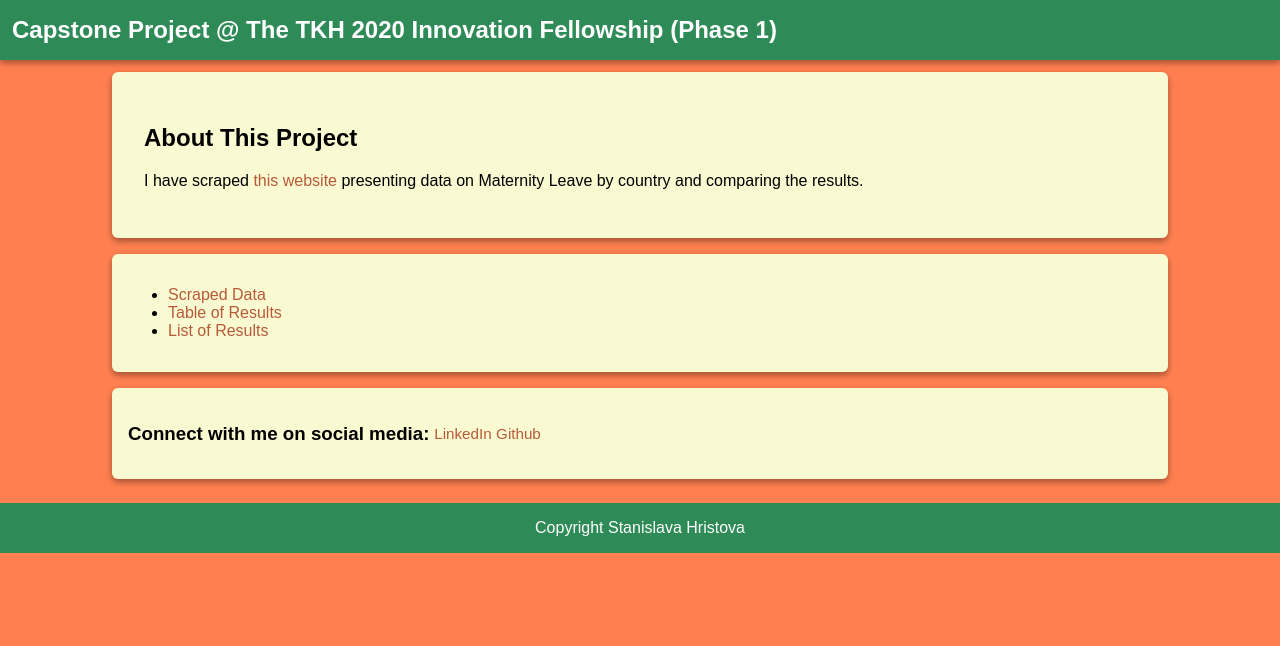
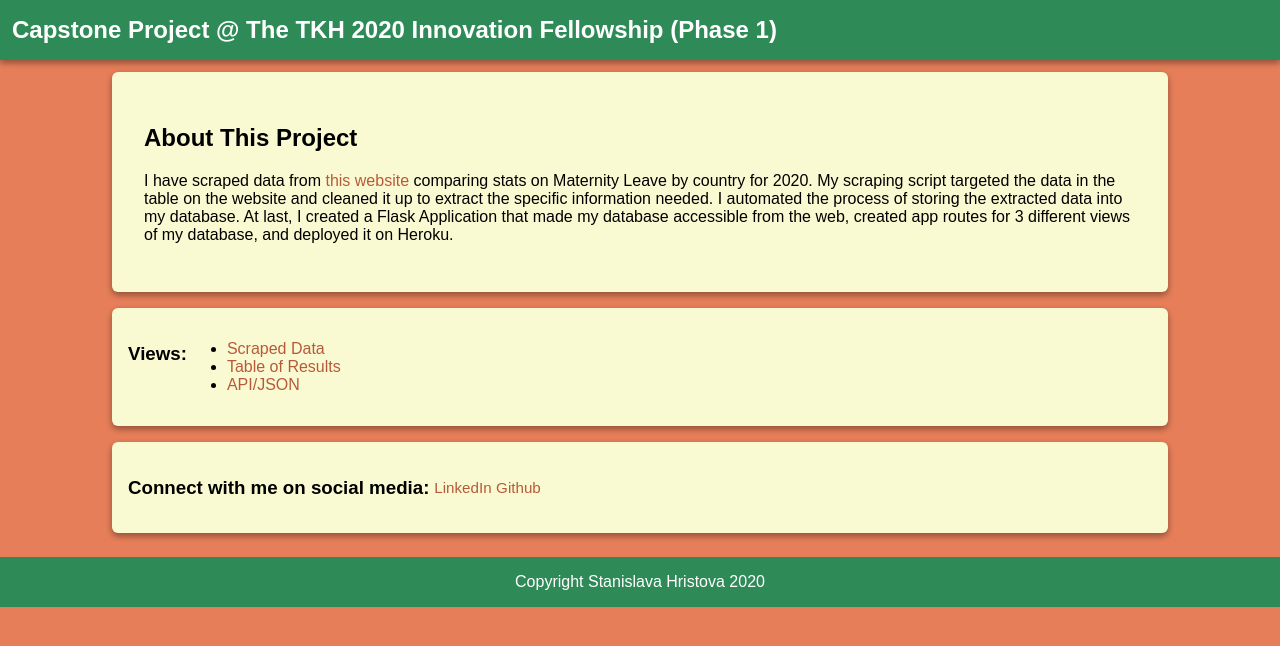
Before and after one commit to stanislava85/Flask_app_scraping_project, a Flask app: page / in a window 1280 px wide. Shown: the top 646 px of the page. Run offline with Flask 2, Linux system fonts and the light colour scheme.

Commit message:
make it better

```diff
--- a/app.py
+++ b/app.py
@@ -42,7 +42,6 @@ def get_data():
     d=[]
     for row in table:
         row_as_dict = {
-            #should I include row.id?
             "country": row.country,
             "weeks paid": row.weeks_paid,
             "payment rate": row.payment_rate,
--- a/static/style.css
+++ b/static/style.css
@@ -1,5 +1,5 @@
 :root{
-	--first-color: #FF7F50;
+	--first-color: #e57e59;
 	--second-color: #FAFAD2;
 	--third-color: #B75A39;
 	--fourth-color: #2E8B57;
--- a/templates/base.html
+++ b/templates/base.html
@@ -13,14 +13,14 @@
 	<div class="about-me">
  		<div class="about-me-text">
  			<h2>About This Project</h2>
- 			<p>I have scraped <a href="https://worldpopulationreview.com/country-rankings/maternity-leave-by-country">this website</a> presenting data on Maternity Leave by country and comparing the results. </p>
+ 			<p>I have scraped data from <a href="https://worldpopulationreview.com/country-rankings/maternity-leave-by-country">this website</a> comparing stats on Maternity Leave by country for 2020. My scraping script targeted the data in the table on the website and cleaned it up to extract the specific information needed. I automated the process of storing the extracted data into my database. At last, I created a Flask Application that made my database accessible from the web, created app routes for 3 different views of my database, and deployed it on Heroku.</p>
          </div>
     </div>
-            <div class="nav">
+            <div class="nav"><h3>Views:</h3>
  			<ul>
  				<li><a href="/index">Scraped Data</a></li>
  				<li><a href="/table">Table of Results</a></li>
-                <li><a href="/api">List of Results</a></li>
+                <li><a href="/api">API/JSON</a></li>
 
  			</ul>
  		</div>
@@ -34,7 +34,7 @@
  			</div>
 
       <div class="footer">
-          <p>Copyright Stanislava Hristova</p>
+          <p>Copyright Stanislava Hristova 2020</p>
       </div>
     <table>
     {% block body %}{% endblock %}
```
Also changed, not shown: 1 other file.
